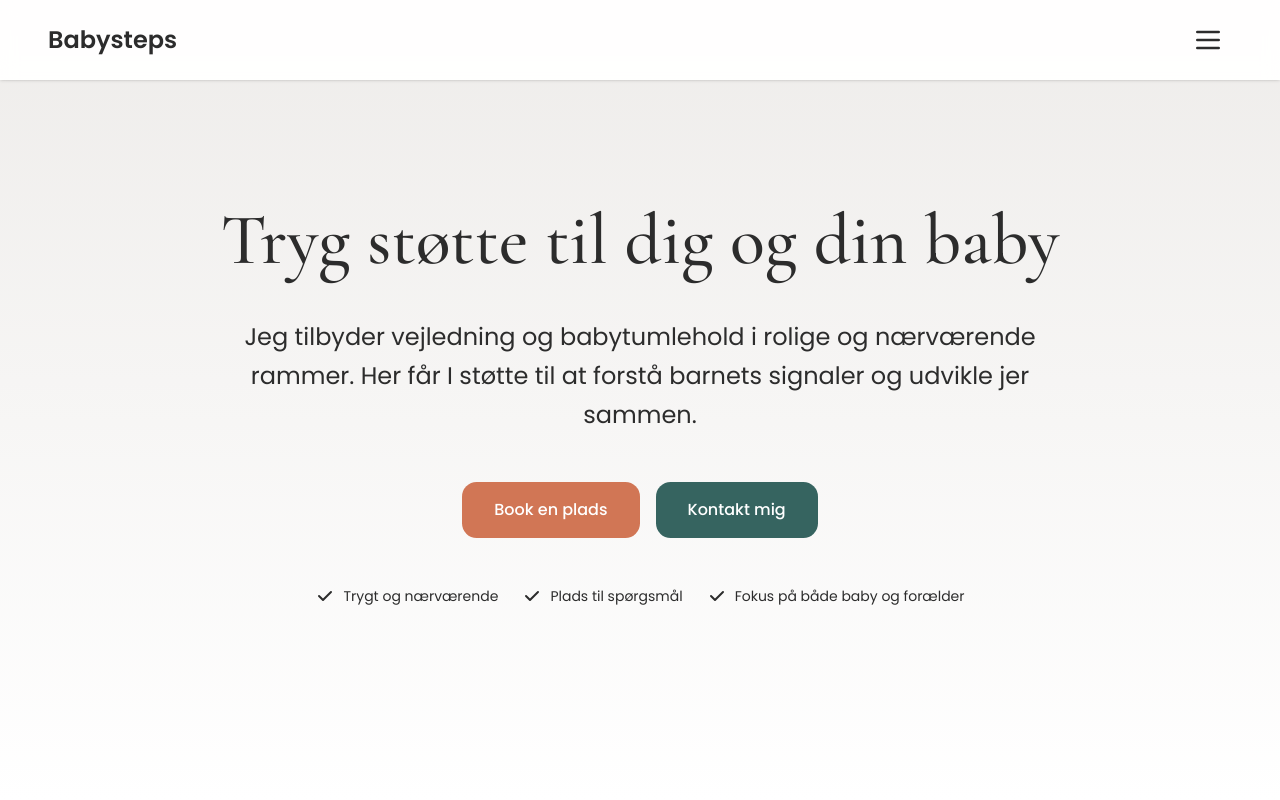
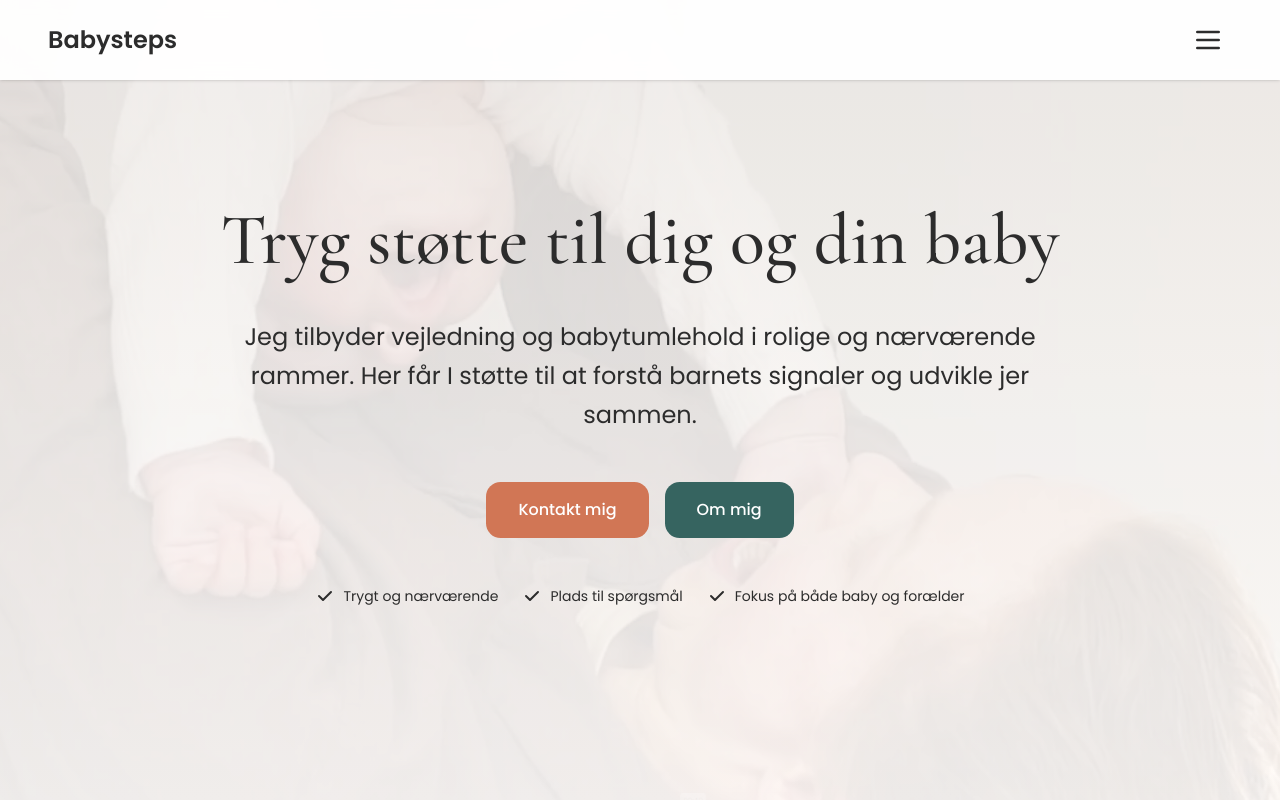
Before and after one commit to Andreasdcd/baby-virksomhed, a Next.js app: page / in a window 1280 px wide. Shown: the top 800 px of the page. Built offline with nearby package versions, Linux system fonts and the light colour scheme.

Commit message:
Tilføj anna.png baggrund, ret knapper på forside, fiks transparent menu, og gør scroll-snap mere smooth

```diff
--- a/app/globals.css
+++ b/app/globals.css
@@ -14,7 +14,8 @@
 
 html {
   height: 100%;
-  scroll-snap-type: y mandatory;
+  scroll-snap-type: y proximity;
+  scroll-behavior: smooth;
 }
 
 body {
@@ -24,7 +25,7 @@ body {
   overflow-x: hidden;
   height: 100%;
   overflow-y: scroll;
-  scroll-snap-type: y mandatory;
+  scroll-snap-type: y proximity;
 }
 
 h1, h2, h3, h4, h5, h6 {
@@ -118,3 +119,16 @@ h1, h2, h3, h4, h5, h6 {
 .card:hover {
   box-shadow: 0 4px 6px -1px rgba(0, 0, 0, 0.1);
 }
+
+@keyframes fadeIn {
+  from {
+    opacity: 0;
+  }
+  to {
+    opacity: 1;
+  }
+}
+
+.animate-fadeIn {
+  animation: fadeIn 200ms ease-in-out;
+}
--- a/components/Header.tsx
+++ b/components/Header.tsx
@@ -42,14 +42,9 @@ export default function Header() {
         </div>
       </nav>
 
-      {/* Full-screen Dropdown Menu */}
-      <div
-        className={`fixed inset-0 top-[73px] bg-white z-40 transition-opacity duration-200 ease-in-out ${
-          isMenuOpen
-            ? "opacity-100 pointer-events-auto"
-            : "opacity-0 pointer-events-none"
-        }`}
-      >
+      {/* Full-screen Dropdown Menu with solid background */}
+      {isMenuOpen && (
+        <div className="fixed inset-0 top-[73px] bg-white z-40 animate-fadeIn">
           <nav className="section-container py-8">
             <div className="flex flex-col gap-6">
               <Link
@@ -67,7 +62,7 @@ export default function Header() {
                 Om mig
               </Link>
               <Link
-              href="/kontakt"
+                href="#kontakt"
                 onClick={() => setIsMenuOpen(false)}
                 className="text-3xl font-heading text-text-primary hover:text-primary transition-colors py-4 border-b border-text-primary/10"
               >
@@ -76,6 +71,7 @@ export default function Header() {
             </div>
           </nav>
         </div>
+      )}
     </header>
   );
 }
--- a/components/Hero.tsx
+++ b/components/Hero.tsx
@@ -1,7 +1,16 @@
 export default function Hero() {
   return (
-    <section className="snap-section bg-gradient-to-b from-background to-white">
-      <div className="section-container">
+    <section className="snap-section relative bg-gradient-to-b from-background to-white overflow-hidden">
+      {/* Baggrundsbillede */}
+      <div className="absolute inset-0 opacity-10">
+        <img
+          src="/anna.png"
+          alt="Baby background"
+          className="w-full h-full object-cover"
+        />
+      </div>
+
+      <div className="section-container relative z-10">
         <div className="max-w-4xl mx-auto text-center">
           {/* Overskrift */}
           <h1 className="text-5xl md:text-6xl lg:text-7xl mb-8 leading-tight text-text-primary font-heading">
@@ -17,10 +26,10 @@ export default function Hero() {
           {/* CTA knapper */}
           <div className="flex flex-col sm:flex-row gap-4 justify-center items-center">
             <a href="#kontakt" className="btn-primary w-full sm:w-auto text-center">
-              Book en plads
+              Kontakt mig
             </a>
-            <a href="#kontakt" className="btn-secondary w-full sm:w-auto text-center">
-              Kontakt mig
+            <a href="/om-mig" className="btn-secondary w-full sm:w-auto text-center">
+              Om mig
             </a>
           </div>
 
```
Also changed, not shown: public/anna.png (added). Lines whose indentation alone changed are shown as unchanged.
